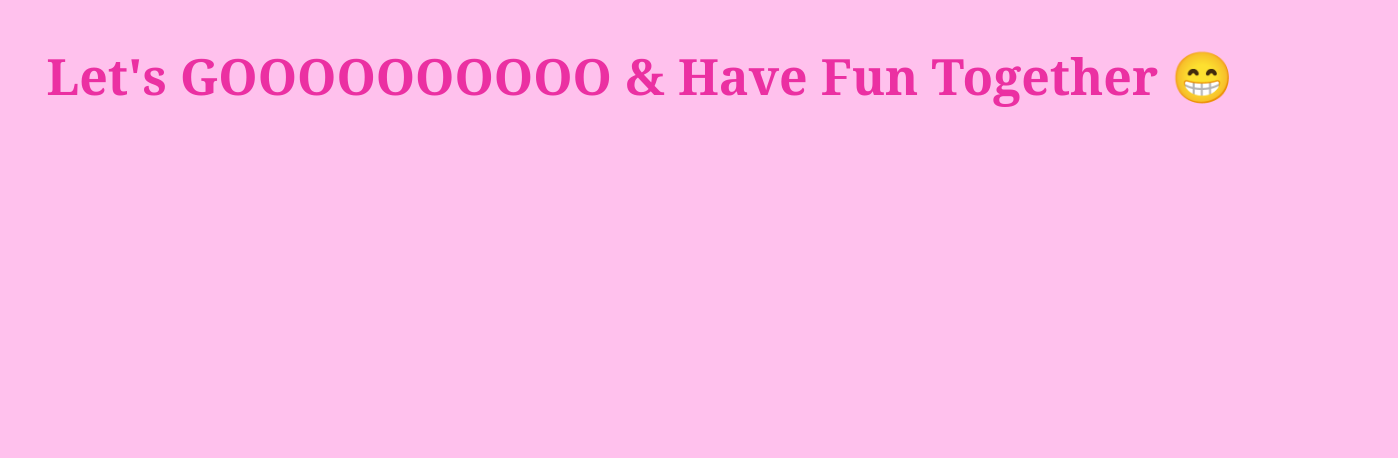
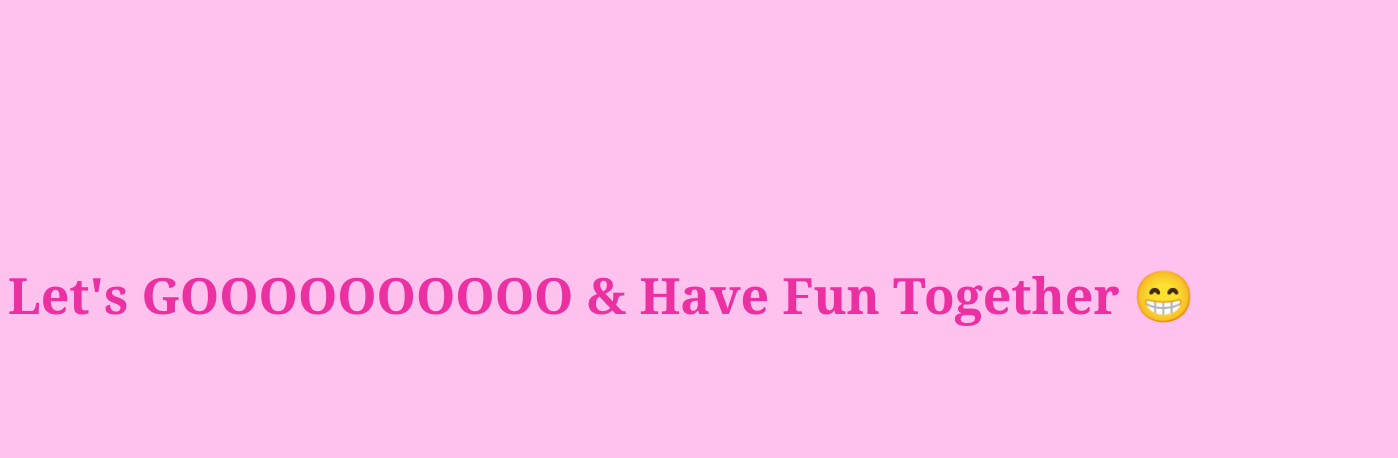
Before and after one commit to harivanshchabra/Proposal-Project-For-Fun, a plain HTML site: page yes.html in a window 1280 px wide. Shown: the whole page, 1398 px wide, since content can reach past the window. Drawn offline with Linux system fonts and the light colour scheme.

Commit message:
Updated Yes.html

```diff
--- a/index.css
+++ b/index.css
@@ -107,6 +107,15 @@ footer a  {
 
 }
 
+
+#h1foryes {
+  margin: 10%;
+  padding: 10%;
+  width: 100%;
+
+}
+
+
 @media (max-width: 768px) {
     /* Styles for screens up to 768px wide */
     .main-section {
--- a/yes.html
+++ b/yes.html
@@ -8,6 +8,6 @@
 
 </head>
 <body>
-    <h1>Let's GOOOOOOOOOO & Have Fun Together 😁</h1>
+    <h1 id="h1foryes">Let's GOOOOOOOOOO & Have Fun Together 😁</h1>
 </body>
 </html>
```
